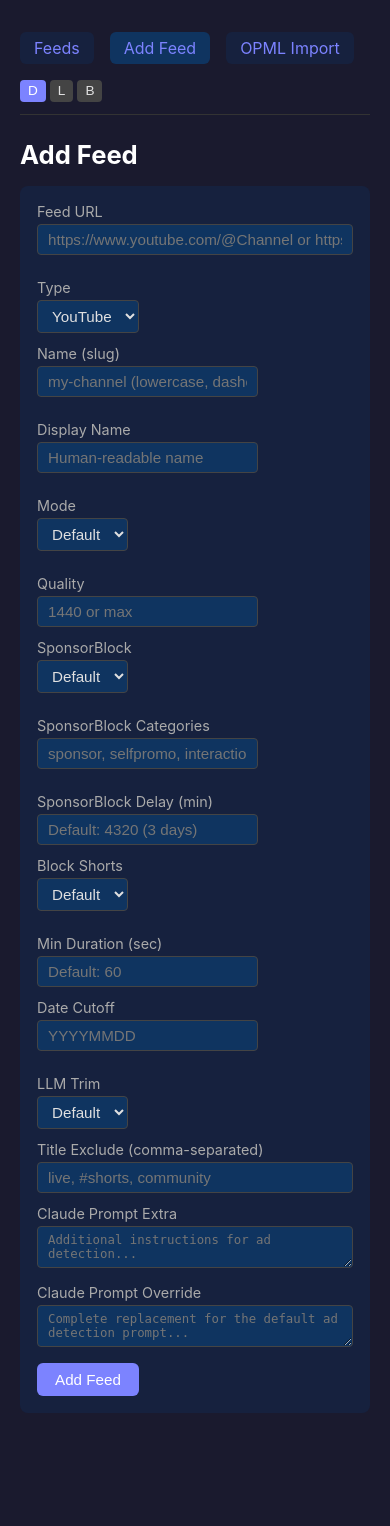
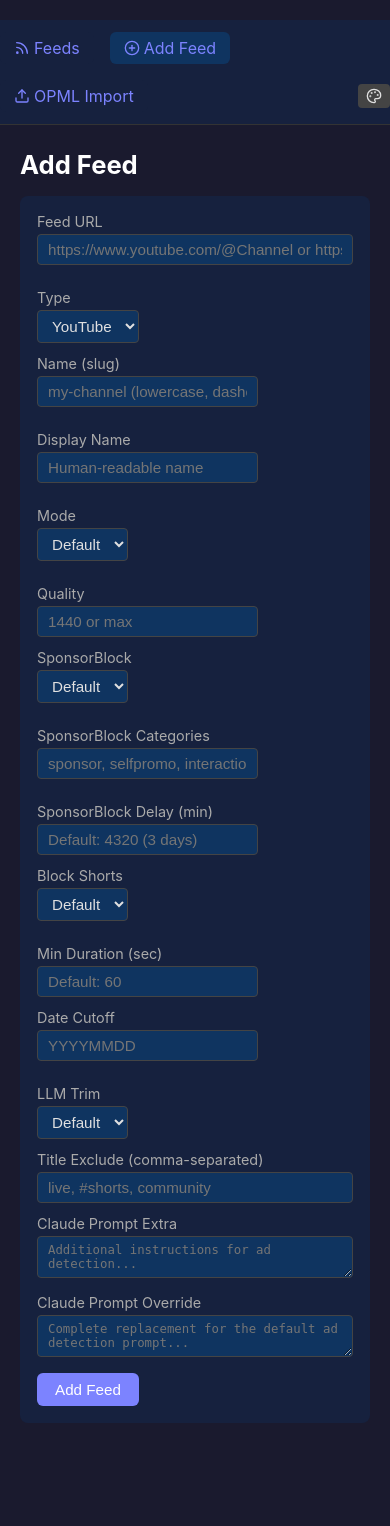
Before and after one commit to cwilliams5/Siphon, a FastAPI app: page /ui/add in a window 390 px wide. Shown: the top 1526 px of the page. Run offline with FastAPI, Linux system fonts and the light colour scheme; parts of the project's set-up code (start-up, migrations or seed data) failed here and were passed over.

Commit message:
UI polish: Lucide icons, theme flyout, full-width header, search UX
- Lucide Icons from CDN: rss, plus-circle, upload, refresh-cw, link,
  headphones, settings, check-circle, trash-2, edit-3, search, palette
- Theme flyout: single palette button → dropdown (Light/Dark/Black)
  replaces the three D/L/B buttons
- Full-width sticky header matching footer background (var(--bg-card))
- Search bar hides Stats and Insights when typing (restores on clear)
- "Check Feeds Now" shortened to "Check Now" with refresh icon
- Tooltips on all nav items
- Button flex alignment for icon+text

Co-Authored-By: Claude Opus 4.6 (1M context) <noreply@anthropic.com>

```diff
--- a/src/siphon/templates/base.html
+++ b/src/siphon/templates/base.html
@@ -103,10 +103,14 @@
     a:hover { text-decoration: underline; }
     h1 { font-size: 1.6em; margin-bottom: 16px; color: var(--text-heading); }
     h2 { font-size: 1.2em; margin-bottom: 12px; color: var(--text-secondary); }
-    .nav { position: sticky; top: 0; z-index: 100; background: var(--bg-primary);
-           display: flex; gap: 16px; margin-bottom: 24px; padding: 12px 0; border-bottom: 1px solid var(--border);
-           align-items: center; flex-wrap: wrap; }
-    .nav a { padding: 6px 14px; border-radius: 6px; background: var(--nav-link-bg); color: var(--link-color); }
+    .nav { position: sticky; top: 0; z-index: 100; background: var(--bg-card);
+           border-bottom: 1px solid var(--border);
+           padding: 12px calc((100vw - 1100px) / 2 + 20px);
+           width: 100vw; margin-left: calc(-50vw + 50%);
+           display: flex; gap: 16px; align-items: center; flex-wrap: wrap;
+           margin-bottom: 24px; }
+    .nav a { padding: 6px 14px; border-radius: 6px; background: var(--nav-link-bg); color: var(--link-color);
+             display: inline-flex; align-items: center; gap: 4px; }
     .nav a:hover, .nav a.active { background: var(--nav-link-hover); text-decoration: none; }
     .nav-spacer { flex: 1; }
     .card { background: var(--bg-card); border-radius: 8px; padding: 16px; margin-bottom: 12px;
@@ -125,7 +129,7 @@
     input:focus, select:focus, textarea:focus { outline: none; border-color: var(--accent); }
     textarea { resize: vertical; width: 100%; }
     button, .btn { background: var(--accent); color: #fff; border: none; border-radius: 6px;
-           padding: 8px 18px; cursor: pointer; font-size: 0.95em; display: inline-block; }
+           padding: 8px 18px; cursor: pointer; font-size: 0.95em; display: inline-flex; align-items: center; gap: 4px; }
     button:hover, .btn:hover { background: var(--accent-hover); }
     .btn-danger { background: var(--btn-danger); }
     .btn-danger:hover { background: var(--btn-danger-hover); }
@@ -149,13 +153,23 @@
     .hidden { display: none; }
     .btn-filter-active { background: var(--accent) !important; color: #fff !important; }
 
-    /* Theme toggle buttons */
-    .theme-toggle { display: flex; gap: 4px; align-items: center; }
+    /* Theme dropdown */
+    .theme-dropdown { position: relative; }
     .theme-btn { padding: 4px 8px; font-size: 0.85em; border-radius: 4px;
                  background: var(--btn-secondary); color: var(--text-primary); border: none; cursor: pointer;
-                 line-height: 1; }
+                 line-height: 1; display: flex; align-items: center; }
     .theme-btn:hover { background: var(--btn-secondary-hover); }
-    .theme-btn.active { background: var(--accent); color: #fff; }
+    .theme-menu {
+      position: absolute; top: 100%; right: 0;
+      background: var(--bg-card); border: 1px solid var(--border);
+      border-radius: 6px; padding: 4px; z-index: 200; min-width: 120px;
+    }
+    .theme-option {
+      display: block; width: 100%; text-align: left;
+      padding: 6px 12px; background: none; border: none;
+      color: var(--text-primary); cursor: pointer; border-radius: 4px; font-size: 0.9em;
+    }
+    .theme-option:hover { background: var(--btn-secondary); }
 
     /* Search input in nav */
     .nav-search { padding: 4px 10px; font-size: 0.85em; border-radius: 4px;
@@ -168,15 +182,20 @@
 </head>
 <body>
   <div class="nav">
-    <a href="/ui/" class="{% if active_page == 'feeds' %}active{% endif %}">Feeds</a>
-    <a href="/ui/add" class="{% if active_page == 'add' %}active{% endif %}">Add Feed</a>
-    <a href="/ui/import" class="{% if active_page == 'import' %}active{% endif %}">OPML Import</a>
+    <a href="/ui/" class="{% if active_page == 'feeds' %}active{% endif %}" title="View and manage feeds"><i data-lucide="rss" style="width:16px;height:16px;"></i> Feeds</a>
+    <a href="/ui/add" class="{% if active_page == 'add' %}active{% endif %}" title="Add a new feed"><i data-lucide="plus-circle" style="width:16px;height:16px;"></i> Add Feed</a>
+    <a href="/ui/import" class="{% if active_page == 'import' %}active{% endif %}" title="Import feeds from OPML file"><i data-lucide="upload" style="width:16px;height:16px;"></i> OPML Import</a>
     <div class="nav-spacer"></div>
     {% block nav_extra %}{% endblock %}
-    <div class="theme-toggle">
-      <button class="theme-btn" onclick="setTheme('dark')" title="Dark theme">D</button>
-      <button class="theme-btn" onclick="setTheme('light')" title="Light theme">L</button>
-      <button class="theme-btn" onclick="setTheme('black')" title="Black theme">B</button>
+    <div class="theme-dropdown">
+      <button class="theme-btn" onclick="toggleThemeMenu()" title="Change theme">
+        <i data-lucide="palette" style="width:16px;height:16px;"></i>
+      </button>
+      <div id="theme-menu" class="theme-menu hidden">
+        <button onclick="setTheme('light')" class="theme-option">&#9728;&#65039; Light</button>
+        <button onclick="setTheme('dark')" class="theme-option">&#127769; Dark</button>
+        <button onclick="setTheme('black')" class="theme-option">&#11035; Black</button>
+      </div>
     </div>
   </div>
   {% for msg in messages %}
@@ -189,19 +208,19 @@
     function setTheme(theme) {
       document.documentElement.dataset.theme = theme;
       localStorage.setItem('siphon-theme', theme);
-      updateThemeButtons();
+      document.getElementById('theme-menu').classList.add('hidden');
     }
-    function updateThemeButtons() {
-      const current = document.documentElement.dataset.theme || 'dark';
-      document.querySelectorAll('.theme-btn').forEach(btn => {
-        const t = btn.getAttribute('onclick').match(/'(\w+)'/)[1];
-        btn.classList.toggle('active', t === current);
-      });
+    function toggleThemeMenu() {
+      document.getElementById('theme-menu').classList.toggle('hidden');
     }
+    document.addEventListener('click', function(e) {
+      if (!e.target.closest('.theme-dropdown')) {
+        document.getElementById('theme-menu').classList.add('hidden');
+      }
+    });
     (function() {
       const saved = localStorage.getItem('siphon-theme');
       if (saved) document.documentElement.dataset.theme = saved;
-      updateThemeButtons();
     })();
 
     /* Collapsible sections with localStorage memory */
@@ -215,5 +234,7 @@
       });
     });
   </script>
+  <script src="https://unpkg.com/lucide@latest"></script>
+  <script>lucide.createIcons();</script>
 </body>
 </html>
```
Also changed, not shown: src/siphon/templates/feeds.html (+22 -8 lines).
